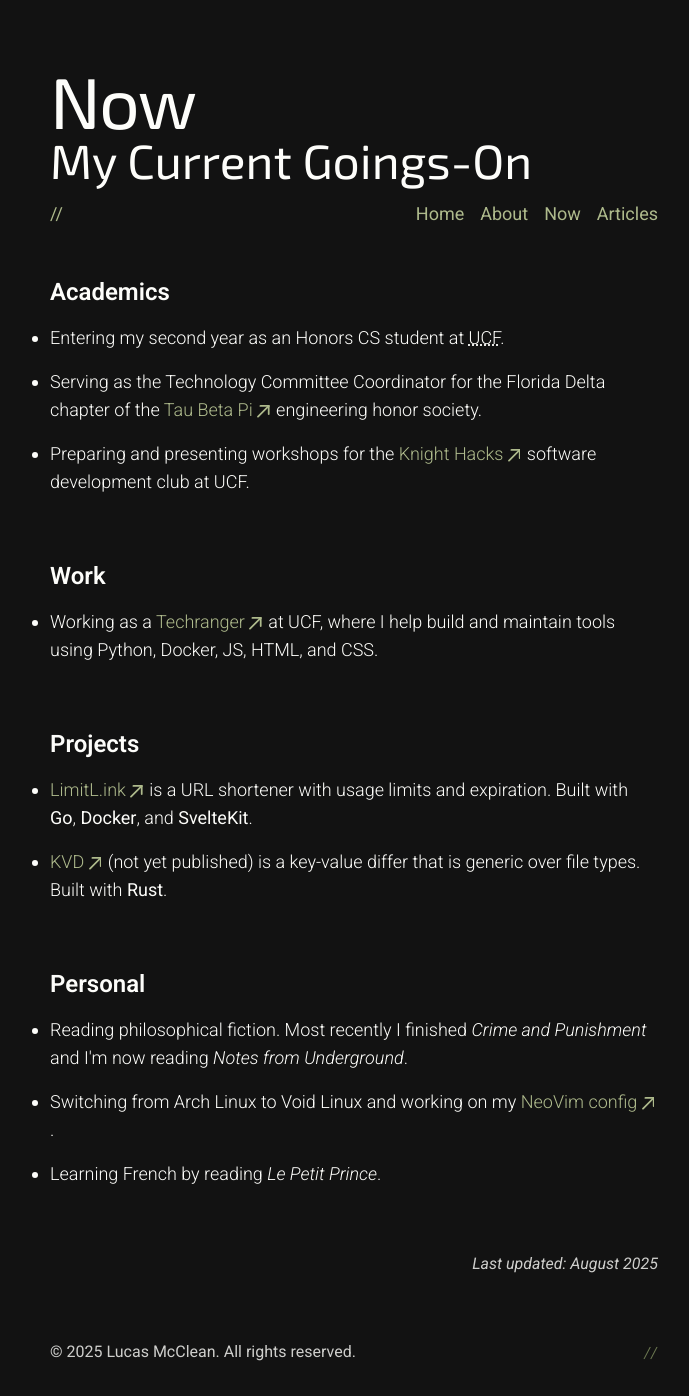
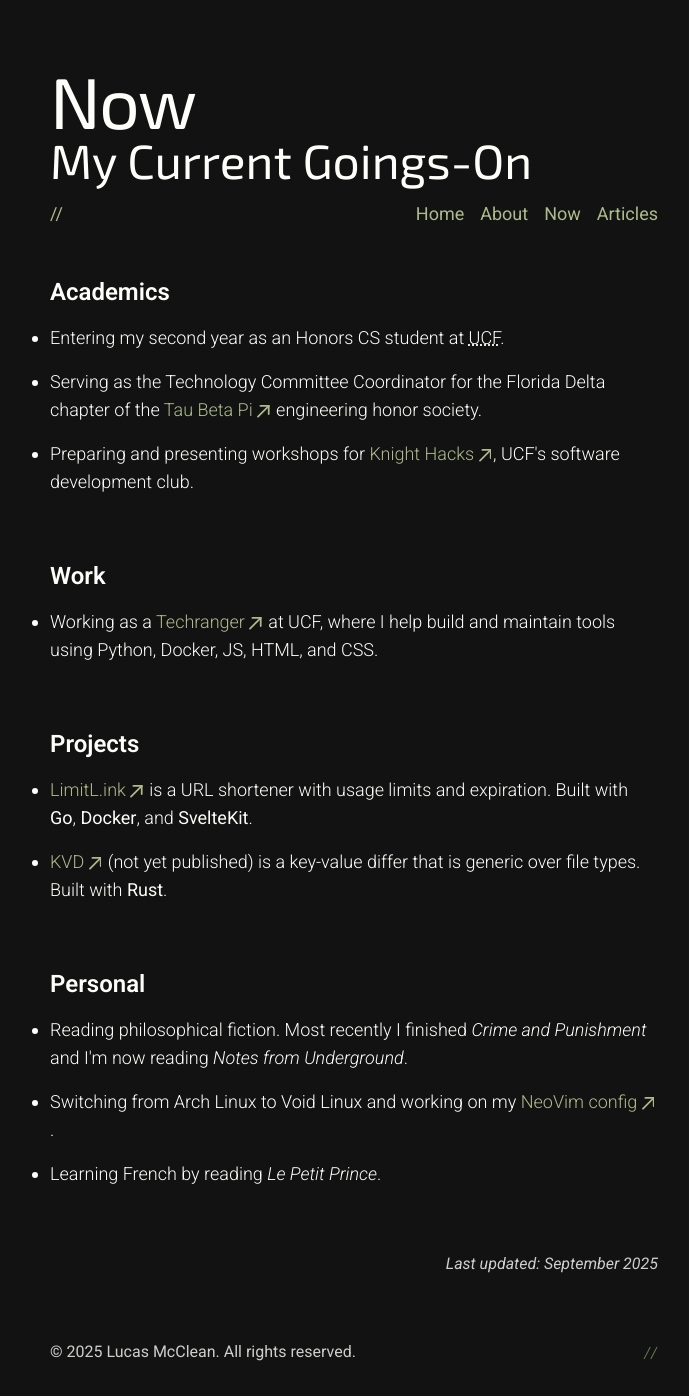
Before and after one commit to lucasmcclean/portfolio, a SvelteKit app: page /now in a window 1280 px wide. Shown: the whole page, without its empty margins (286-975 px from the left). Built offline with nearby package versions, Linux system fonts and the light colour scheme; a web font is replaced by a local one.

Commit message:
fix(now): reword knight hacks point

```diff
--- a/src/routes/now/+page.svelte
+++ b/src/routes/now/+page.svelte
@@ -39,10 +39,9 @@
 			</li>
 			<li>
 				<p>
-					Preparing and presenting workshops for the <Link
-						href="https://club.knighthacks.org/"
-						external>Knight Hacks</Link
-					> software development club at UCF.
+					Preparing and presenting workshops for <Link href="https://club.knighthacks.org/" external
+						>Knight Hacks</Link
+					>, UCF's software development club.
 				</p>
 			</li>
 		</ul>
@@ -105,7 +104,7 @@
 		</ul>
 	</section>
 
-	<p class="xs:text-base text-end text-sm italic opacity-80">Last updated: August 2025</p>
+	<p class="xs:text-base text-end text-sm italic opacity-80">Last updated: September 2025</p>
 </main>
 
 <Footer />
```
